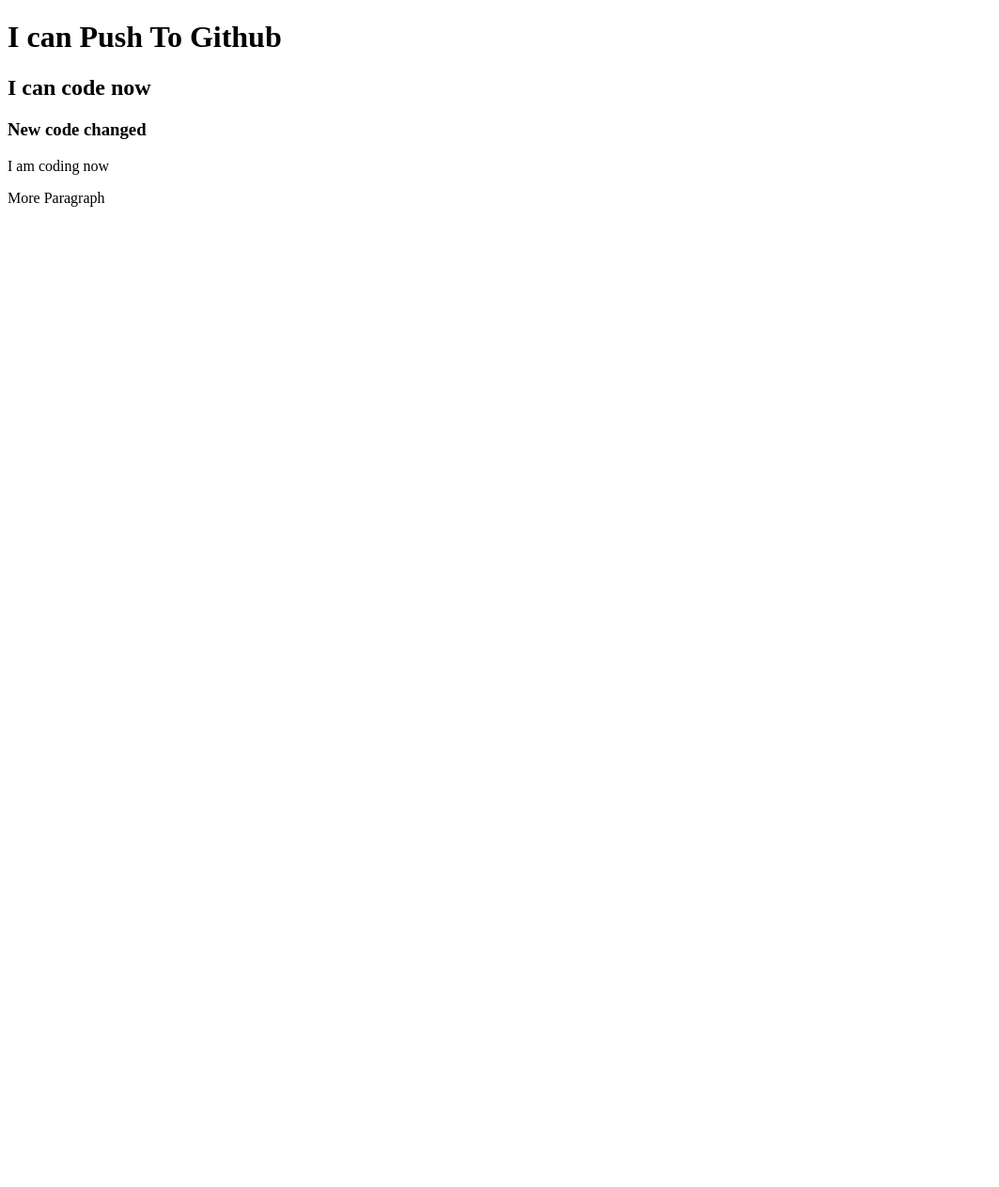
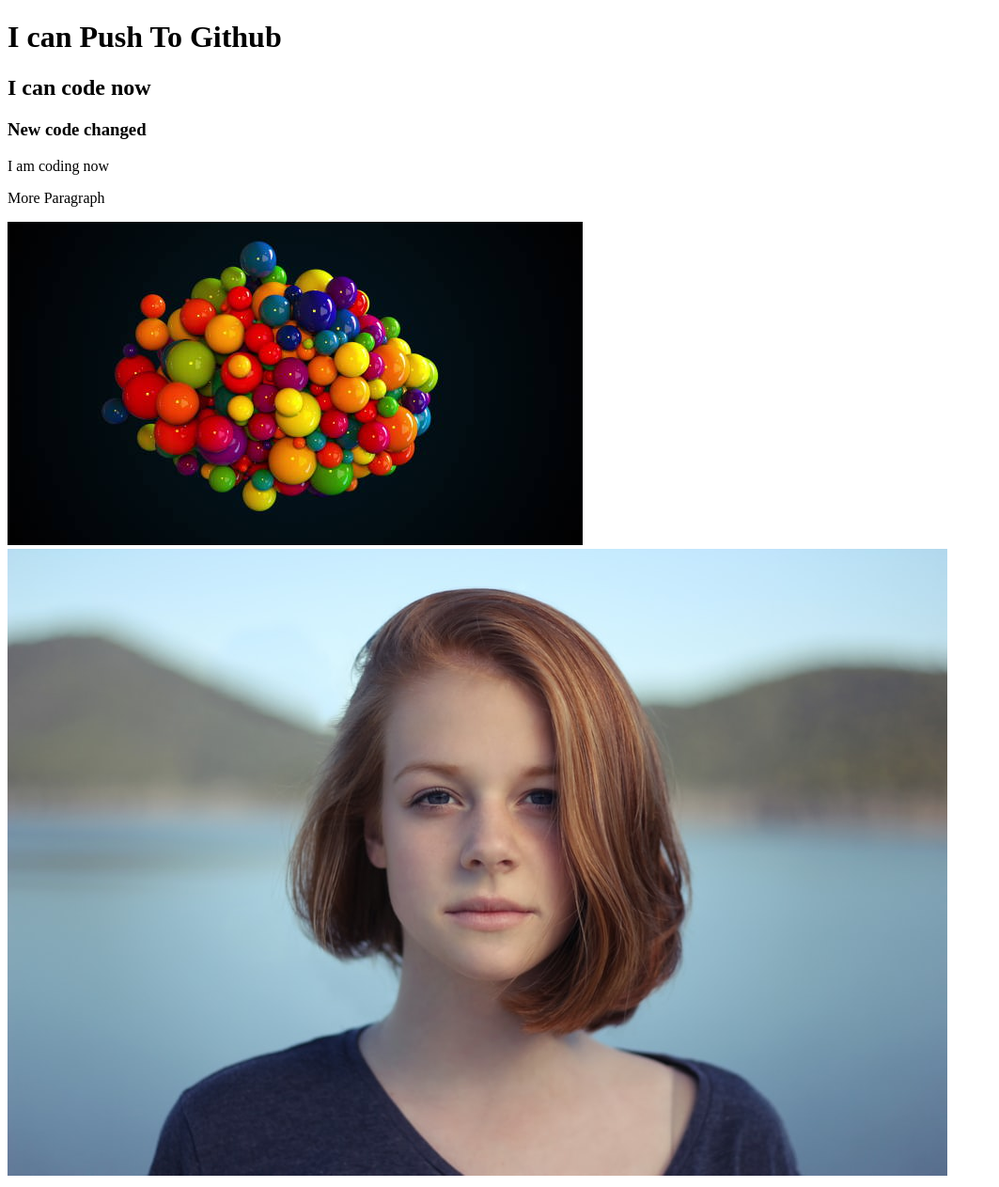
Before and after one commit to Foysaljoarder/my-second-repo, a plain HTML site: page index.html in a window 1280 px wide. Shown: the whole page at 94% size, without its empty margins (0-1063 px from the left). Before the commit the page ends 800 px from the top, so only its background shows below. Drawn offline with Linux system fonts and the light colour scheme.

Commit message:
image added

```diff
--- a/index.html
+++ b/index.html
@@ -13,6 +13,8 @@
     <h3>New code changed</h3>
     <p>I am coding now</p>
     <p>More Paragraph</p>
+    <img src="istockphoto-1295274245-612x612.jpg" alt="">
+    <img src="photo-1438761681033-6461ffad8d80.jpg" alt="">
 
 </body>
 </html>
```
Also changed, not shown: istockphoto-1295274245-612x612.jpg (added), photo-1438761681033-6461ffad8d80.jpg (added), photo-1513542789411-b6a5d4f31634.jpg (added).
